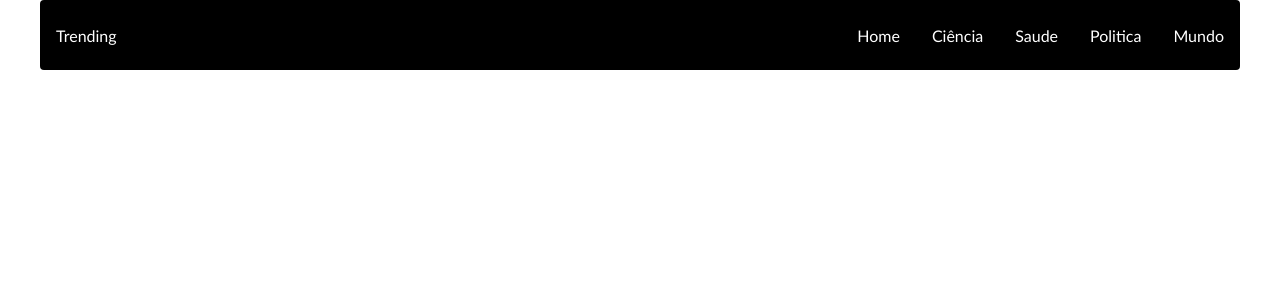
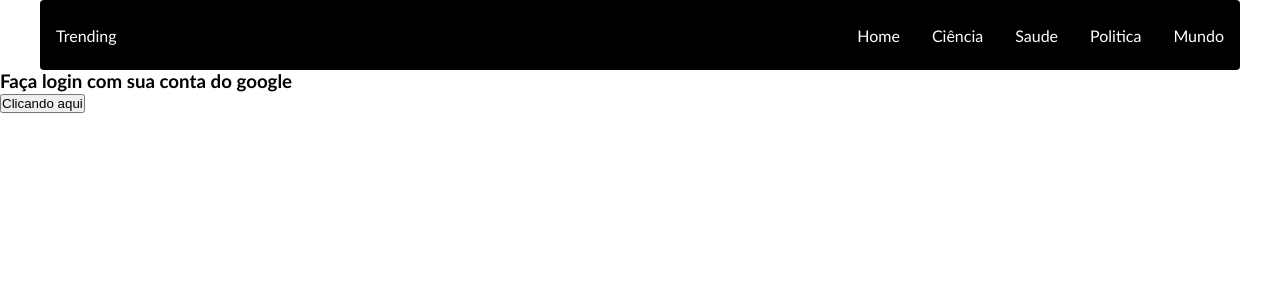
Before and after one commit to vtrajanodev/dbc_react_6_nyt, a React (Create React App) app: page /login in a window 1280 px wide. Shown: the top 300 px of the page. Built offline with nearby package versions, Linux system fonts and the light colour scheme; no server answers.

Commit message:
Authentication with Google Provider finished

```diff
--- a/src/Routes.js
+++ b/src/Routes.js
@@ -2,6 +2,7 @@ import { BrowserRouter, Routes, Route } from "react-router-dom";
 import { Header } from "./components/Header/Header";
 import { Health } from "./pages/Health/Health";
 import { Home } from "./pages/Home/Home";
+import { Login } from "./pages/Login/Login";
 import { Politics } from "./pages/Politics/Politics";
 import { Science } from "./pages/Science/Science";
 import { World } from "./pages/World/World";
@@ -11,7 +12,8 @@ export const LinkRoutes = () => {
         <BrowserRouter>
             <Header />
             <Routes>
-                <Route index path="/" element={<Home />} />
+                <Route index path="/login" element={<Login />} />
+                <Route index path="/home" element={<Home />} />
                 <Route index path="/science" element={<Science />} />
                 <Route index path="/health" element={<Health />} />
                 <Route index path="/politics" element={<Politics />} />
--- a/src/components/Navigation/Navigation.jsx
+++ b/src/components/Navigation/Navigation.jsx
@@ -1,11 +1,10 @@
-import { Link } from "react-router-dom";
 import { MenuItem } from "../MenuItem/MenuItem";
 
 export const Navigation = () => {
     return (
         <nav>
             <ul>
-                <MenuItem itemName="Home" url="/" />
+                <MenuItem itemName="Home" url="/home" />
                 <MenuItem itemName="Ciência" url="/science" />
                 <MenuItem itemName="Saude" url="/health" />
                 <MenuItem itemName="Politica" url="/politics" />
--- /dev/null
+++ b/src/pages/Login/Login.jsx
@@ -0,0 +1,22 @@
+import { getAuth, signInWithPopup, GoogleAuthProvider } from 'firebase/auth'
+import styles from './Login.module.css'
+
+export const Login = () => {
+
+    const signInWithGoogle = async () => {
+
+        const auth = getAuth()
+        const provider = new GoogleAuthProvider();
+        const result = await signInWithPopup(auth, provider)
+
+        console.log(result.user)
+    }
+
+
+    return (
+        <>
+            <h3>Faça login com sua conta do google</h3>
+            <button onClick={signInWithGoogle}>Clicando aqui</button>
+        </>
+    );
+}
```
Also changed, not shown: src/App.jsx (+6 -3 lines), src/pages/Login/Login.module.css (added).
